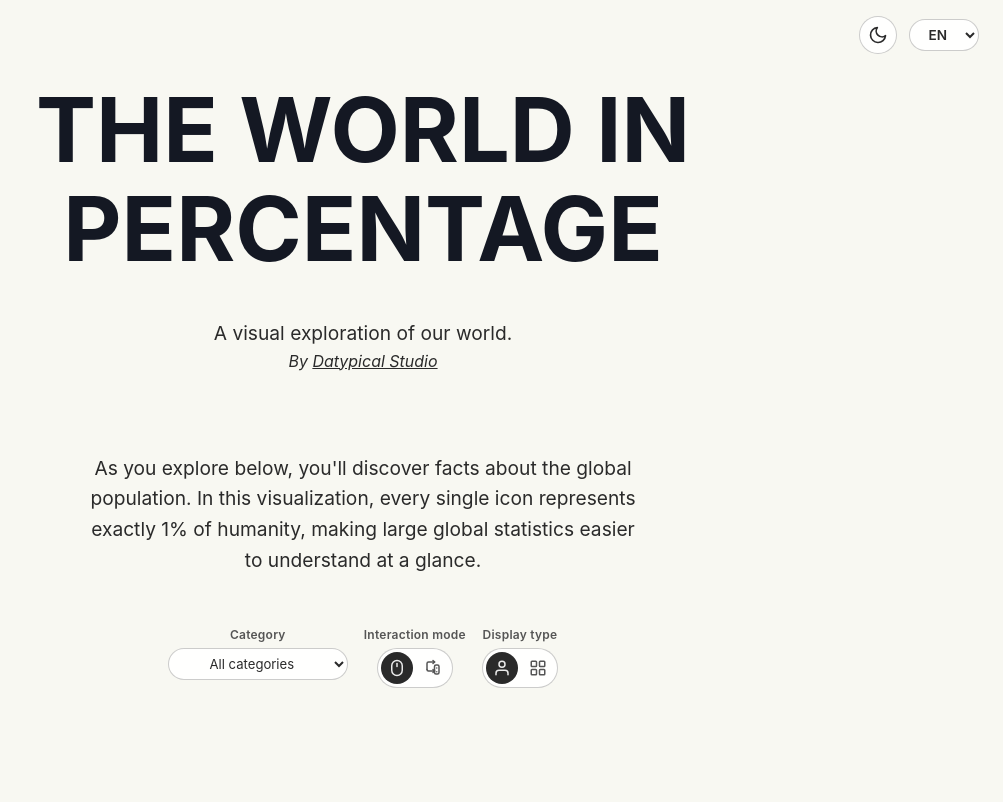
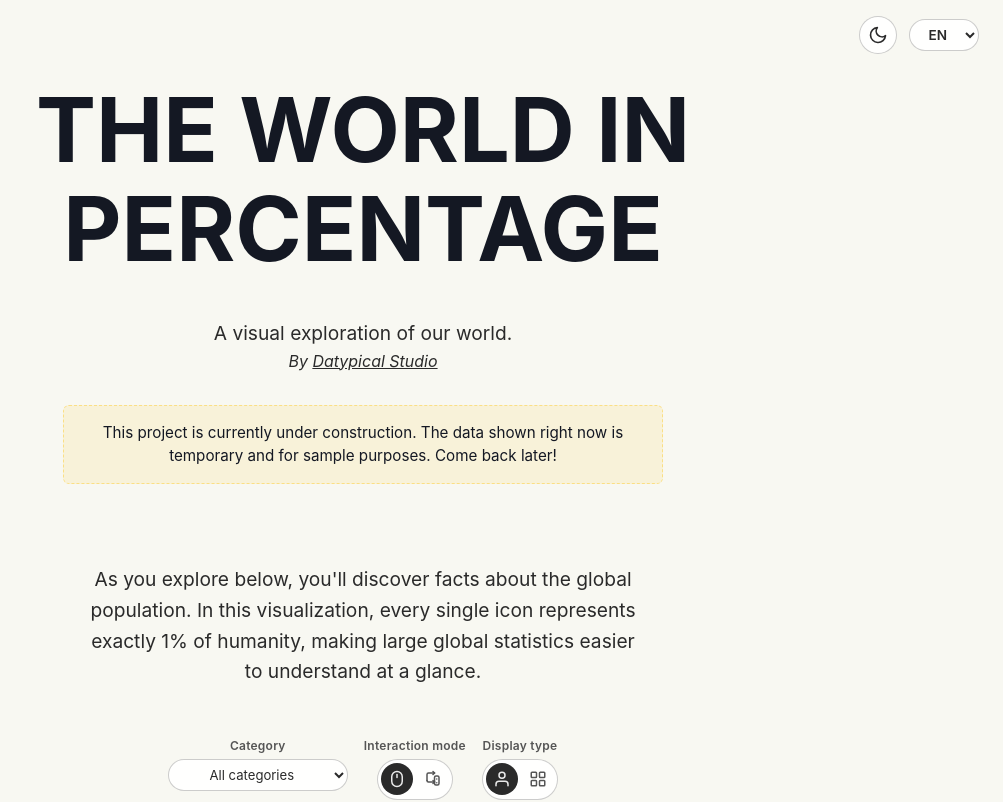
Before and after one commit to datypical/theworldinpercentages.com, a SvelteKit app: page / in a window 1280 px wide. Shown: the top 802 px of the page, without its empty margins (277-1280 px from the left). Built offline with nearby package versions, Linux system fonts and the light colour scheme.

Commit message:
feat(ui): add early access disclaimer

```diff
--- a/src/routes/+page.svelte
+++ b/src/routes/+page.svelte
@@ -69,6 +69,13 @@
                 <a href="https://github.com/datypical" target="_blank">Datypical Studio</a
                 ></span
             >
+
+            <div class="wip-banner">
+                <p>
+                    This project is currently under construction. The data shown right now
+                    is temporary and for sample purposes. Come back later!
+                </p>
+            </div>
         </div>
 
         <div class="l-container is-narrow introduction">
@@ -80,3 +87,23 @@
 
     <Viewer />
 </main>
+
+<style>
+    .wip-banner {
+        margin-top: 2rem;
+        padding: 1rem;
+        background-color: rgba(255, 193, 7, 0.1);
+        border: 1px dashed rgba(255, 193, 7, 0.4);
+        border-radius: var(--radius-m);
+        color: var(--text-heading);
+        font-size: 0.95rem;
+        max-width: 600px;
+        margin-left: auto;
+        margin-right: auto;
+    }
+
+    .wip-banner p {
+        margin: 0;
+        line-height: 1.5;
+    }
+</style>
```
